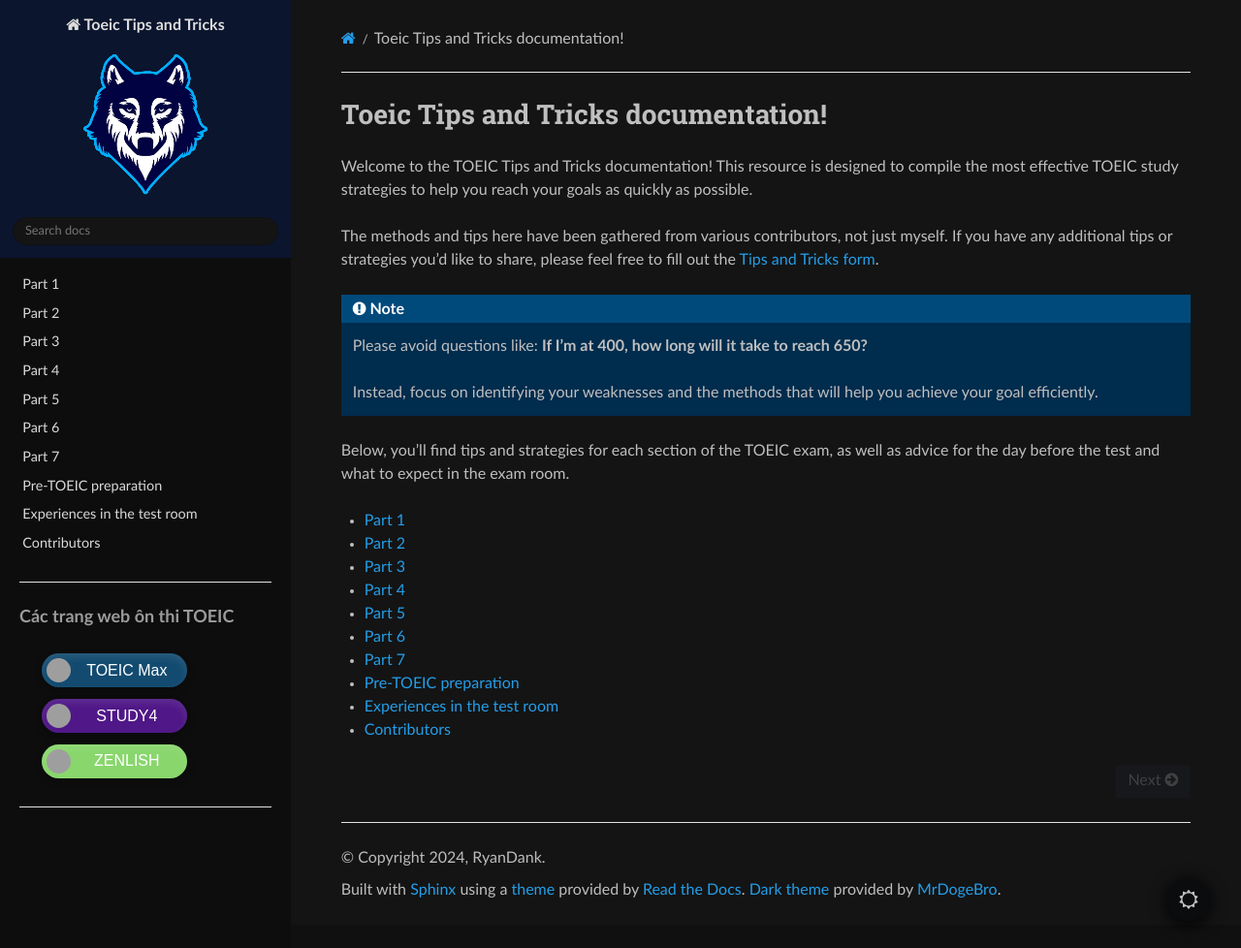
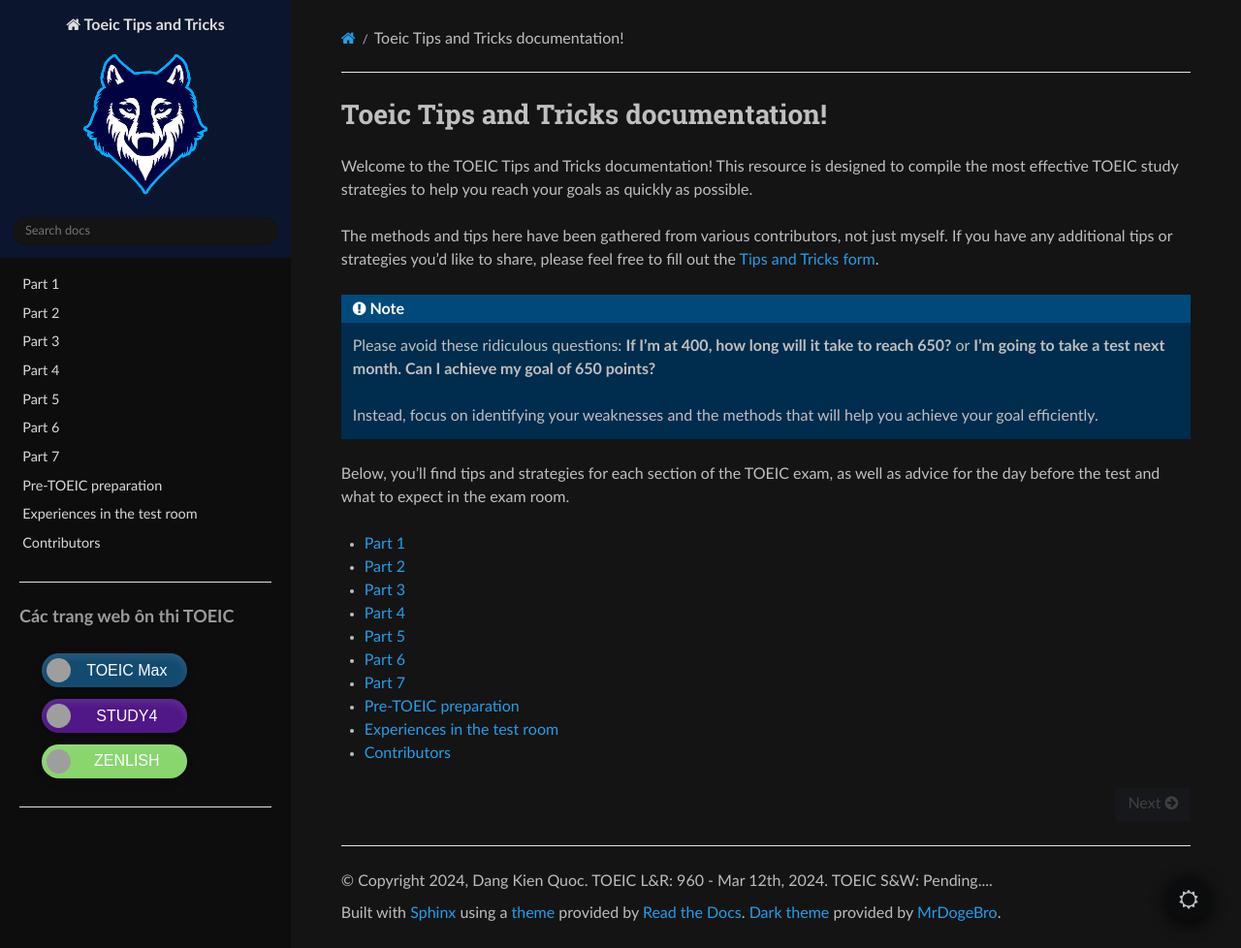
Before and after one commit to ryanjtr/ToeicTipsAndTricks, a Sphinx documentation site: the page built from docs/source/index.rst, in a window 1280 px wide and 978 px high. Shown: the whole window at 97% size. Built offline with Sphinx 7.4.7 and the Read the Docs theme 2.0.0, drawn with Linux system fonts in a browser that asks for light colours; grey boxes are pictures that could not be loaded.

Commit message:
add toeic point to footer

```diff
--- /dev/null
+++ b/docs/source/_templates/footer.html
@@ -0,0 +1,19 @@
+{% extends "!footer.html" %}
+
+{% block contentinfo %}
+<p>
+  {%- if show_copyright %}
+  {%- if hasdoc('copyright') %}
+  {%- trans path=pathto('copyright'), copyright=copyright|e %}&#169; <a href="{{ path }}">Copyright</a> {{ copyright
+  }}.{% endtrans %}
+  {%- else %}
+  {%- trans copyright=copyright|e %}&#169; Copyright {{ copyright }}.{% endtrans %}
+  {%- endif %}
+  {%- endif %}
+
+  <!-- Thêm dòng TOEIC ngay sau copyright -->
+  <span>TOEIC L&R: 960 - Mar 12th, 2024.</span>
+  <span>TOEIC S&W: Pending....</span>
+
+</p>
+{% endblock %}
--- a/docs/source/_templates/layout.html
+++ b/docs/source/_templates/layout.html
@@ -318,7 +318,9 @@ content_root }}"{% endif %}>
     {%- endif %}
     {%- endif %}
 
-    {%- block footer %} {% endblock %}
+    {%- block footer %}
+
+    {% endblock %}
 
 </body>
 
--- a/docs/source/conf.py
+++ b/docs/source/conf.py
@@ -7,7 +7,7 @@
 # https://www.sphinx-doc.org/en/master/usage/configuration.html#project-information
 
 project = 'Toeic Tips and Tricks'
-copyright = '2024, RyanDank'
+copyright = '2024, Dang Kien Quoc'
 author = 'RyanDank'
 release = '2024'
 
@@ -46,3 +46,7 @@ html_css_files = [
 html_js_files = [
     'scripts.js',
 ]
+
+html_sidebars = {
+    '**': ['footer.html'],
+}
--- a/docs/source/index.rst
+++ b/docs/source/index.rst
@@ -7,7 +7,7 @@ The methods and tips here have been gathered from various contributors, not just
 
 .. note::
 
-   Please avoid questions like: **If I'm at 400, how long will it take to reach 650?**
+   Please avoid these ridiculous questions: **If I'm at 400, how long will it take to reach 650?** or **I'm going to take a test next month. Can I achieve my goal of 650 points?**
 
    Instead, focus on identifying your weaknesses and the methods that will help you achieve your goal efficiently.
 
```
